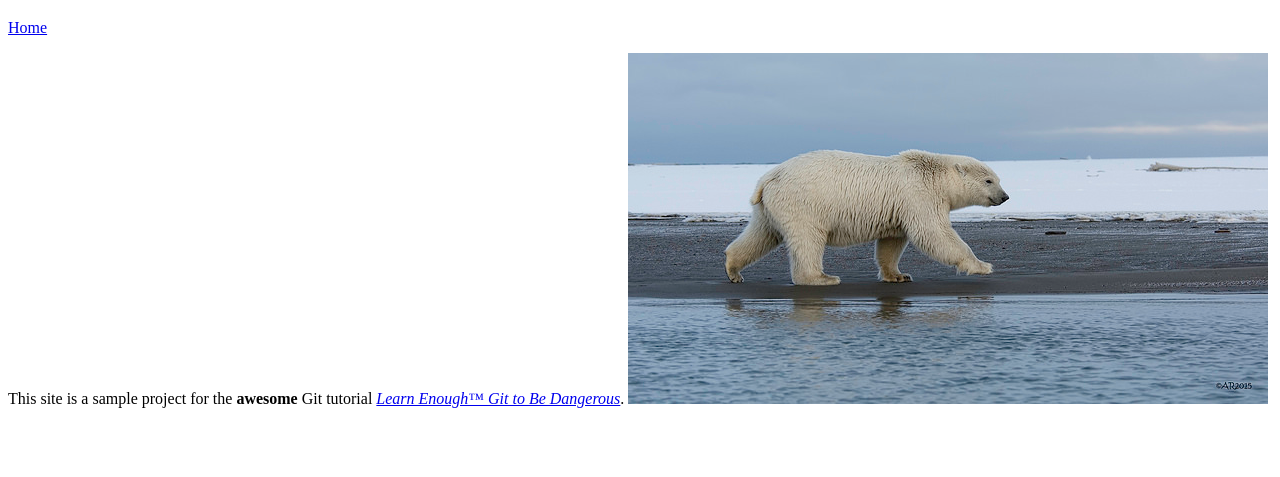
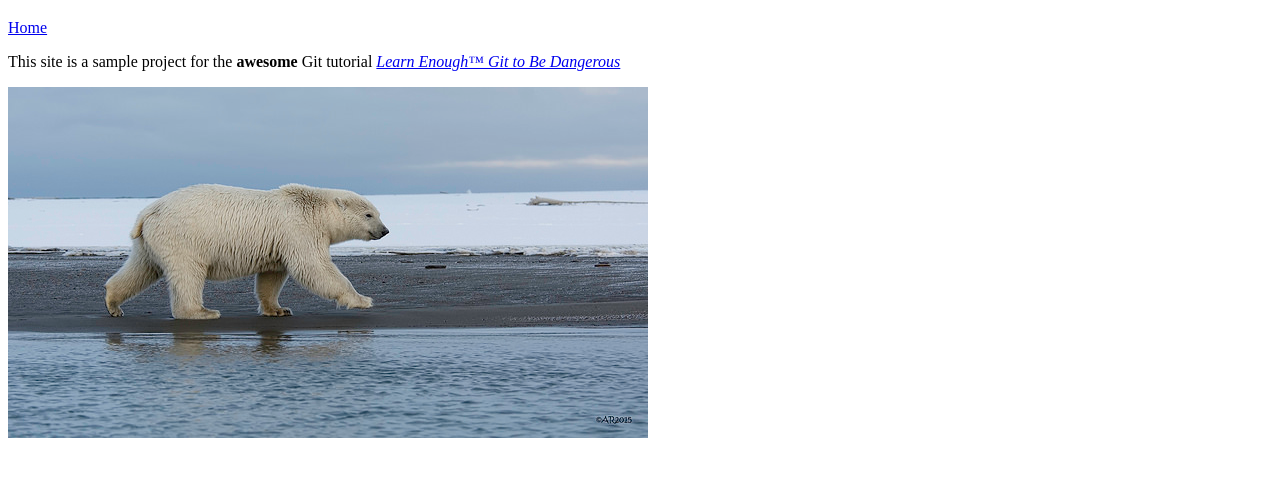
Before and after one commit to Zakia9/website, a plain HTML site: page about.html in a window 1280 px wide. Shown: the part 61-538 px from the top of the page. Drawn offline with Linux system fonts and the light colour scheme.

Commit message:
Minor fix

```diff
--- a/about.html
+++ b/about.html
@@ -7,11 +7,16 @@
 <body>
 <h1>About Us</h1>
 <a href="index.html"> Home </a>
-<p>This site is a sample project for the <strong>awesome</strong> Git
-tutorial <a href="https://www.learnenough.com/git-tutorial"><em>Learn Enough™ Git to Be Dangerous</em></a>.
+<p>
+    This site is a sample project for the <strong>awesome</strong> Git
+tutorial
+    <a href="https://www.learnenough.com/git-tutorial">
+        <em>Learn Enough™ Git to Be Dangerous</em>
+    </a>
+</p>
+
 <a href="https://www.flickr.com/photos/28883788@N04/10097824543">
     <img src="images/polar_bear.jpg" alt="Polar bear">
 </a>
-</p>
 </body>
 </html>
```
